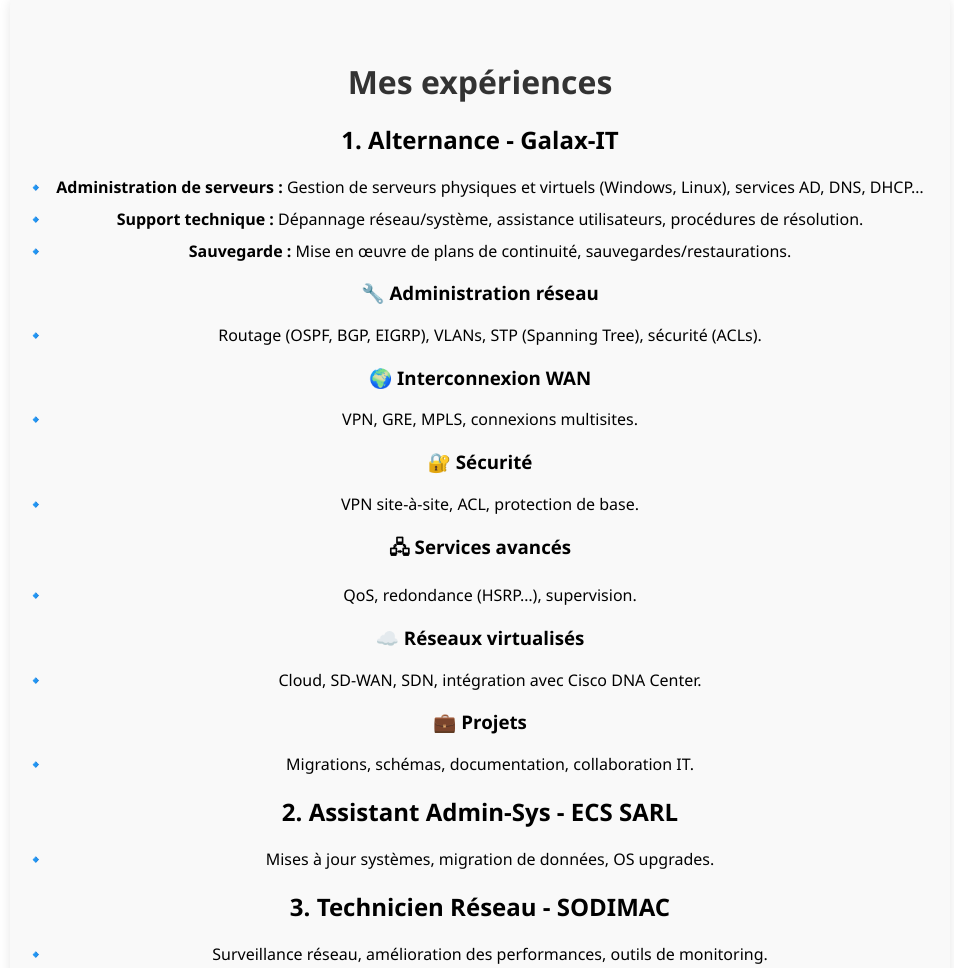
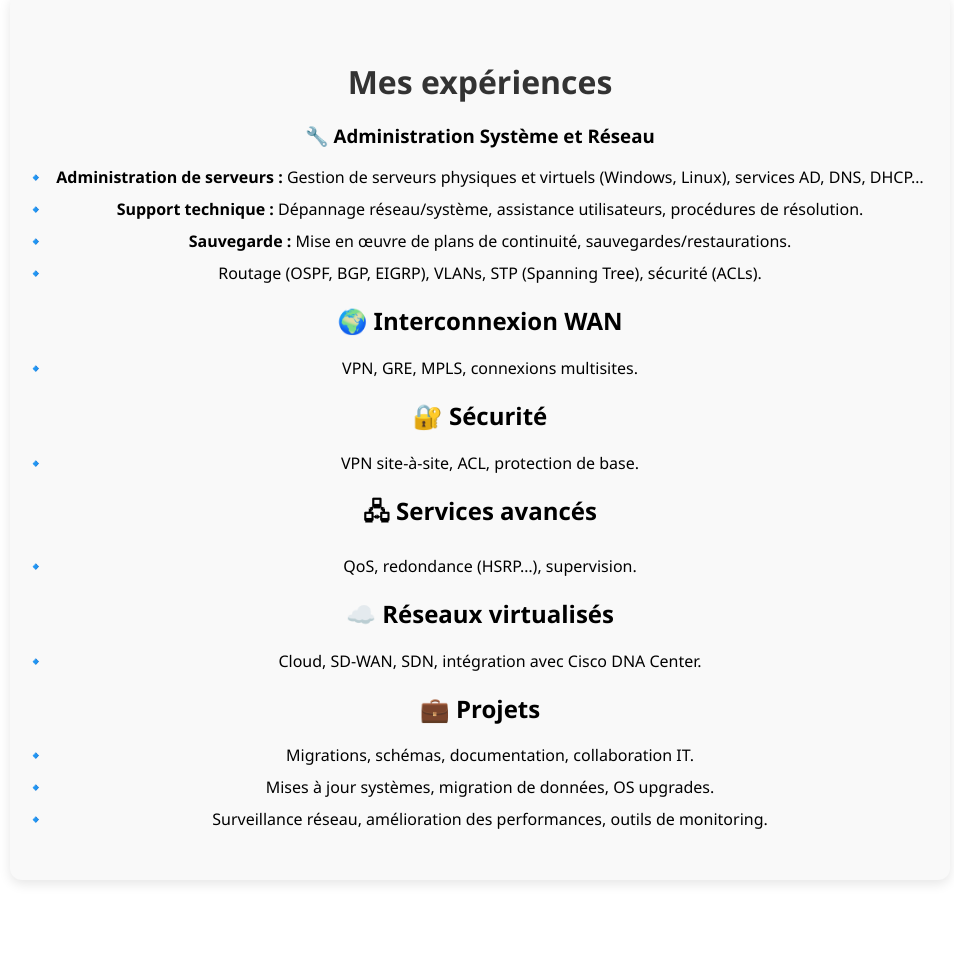
Before and after one commit to hak1990/mon-portfolio, a plain HTML site: page index.html in a window 1280 px wide. Shown: the part 1780-2748 px from the top of the page, without its empty margins (160-1114 px from the left). Drawn offline with Linux system fonts and the light colour scheme.

Commit message:
Add files via upload

```diff
--- a/index.html
+++ b/index.html
@@ -88,53 +88,55 @@
             <h1>Mes expériences</h1>
 
             <div class="experience">
-                <h2>1. Alternance - Galax-IT</h2>
+
+                <h3>🔧 Administration Système et Réseau</h3>
+
                 <ul>
                     <li><strong>Administration de serveurs :</strong> Gestion de serveurs physiques et virtuels (Windows, Linux), services AD, DNS, DHCP…</li>
                     <li><strong>Support technique :</strong> Dépannage réseau/système, assistance utilisateurs, procédures de résolution.</li>
                     <li><strong>Sauvegarde :</strong> Mise en œuvre de plans de continuité, sauvegardes/restaurations.</li>
                 </ul>
 
-                <h3>🔧 Administration réseau</h3>
+
                 <ul>
                     <li>Routage (OSPF, BGP, EIGRP), VLANs, STP (Spanning Tree), sécurité (ACLs).</li>
                 </ul>
 
-                <h3>🌍 Interconnexion WAN</h3>
+                <h2>🌍 Interconnexion WAN</h2>
                 <ul>
                     <li>VPN, GRE, MPLS, connexions multisites.</li>
                 </ul>
 
-                <h3>🔐 Sécurité</h3>
+                <h2>🔐 Sécurité</h2>
                 <ul>
                     <li>VPN site-à-site, ACL, protection de base.</li>
                 </ul>
 
-                <h3>🖧 Services avancés</h3>
+                <h2>🖧 Services avancés</h2>
                 <ul>
                     <li>QoS, redondance (HSRP…), supervision.</li>
                 </ul>
 
-                <h3>☁️ Réseaux virtualisés</h3>
+                <h2>☁️ Réseaux virtualisés</h2>
                 <ul>
                     <li>Cloud, SD-WAN, SDN, intégration avec Cisco DNA Center.</li>
                 </ul>
 
-                <h3>💼 Projets</h3>
+                <h2>💼 Projets</h2>
                 <ul>
                     <li>Migrations, schémas, documentation, collaboration IT.</li>
                 </ul>
             </div>
 
             <div class="experience">
-                <h2>2. Assistant Admin-Sys - ECS SARL</h2>
+
                 <ul>
                     <li>Mises à jour systèmes, migration de données, OS upgrades.</li>
                 </ul>
             </div>
 
             <div class="experience">
-                <h2>3. Technicien Réseau - SODIMAC</h2>
+
                 <ul>
                     <li>Surveillance réseau, amélioration des performances, outils de monitoring.</li>
                 </ul>
```
